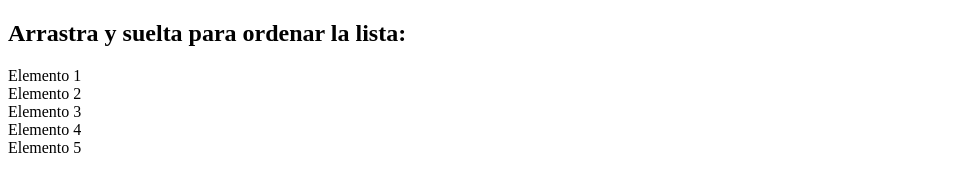
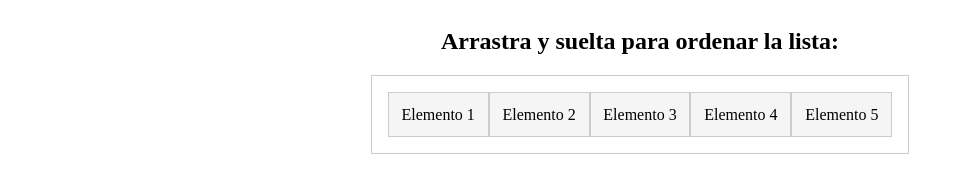
Before and after one commit to nicolasAguilar180193/drag-and-drop, a plain HTML site: page index.html in a window 1280 px wide. Shown: the whole page, without its empty margins (0-963 px from the left). Drawn offline with nearby package versions, Linux system fonts and the light colour scheme.

Commit message:
Agregando estilos

```diff
--- a/index.html
+++ b/index.html
@@ -10,7 +10,7 @@
     <title>Drag and drop in AngularJS</title>
 </head>
 <body ng-controller="FirstController">
-    <div >
+    <div class="main-container">
         <h2>Arrastra y suelta para ordenar la lista:</h2>
         <div class="lista" ng-model="items">
           <div ng-repeat="item in items" class="elemento" ng-mousedown="dragStart($event)" ng-mouseup="dragEnd($event)" ng-mousemove="drag($event)">
--- a/style.css
+++ b/style.css
@@ -0,0 +1,20 @@
+.main-container {
+    display: flex;
+    flex-direction: column;
+    align-items: center;
+}
+
+.lista {
+    display: flex;
+    align-items: flex-start;
+    border: 1px solid #ccc;
+    padding: 1rem;
+}
+
+.elemento {
+    background-color: #f5f5f5;
+    border: 1px solid #ccc;
+    padding: .8rem;
+    cursor: move;
+    user-select: none;
+}
```
